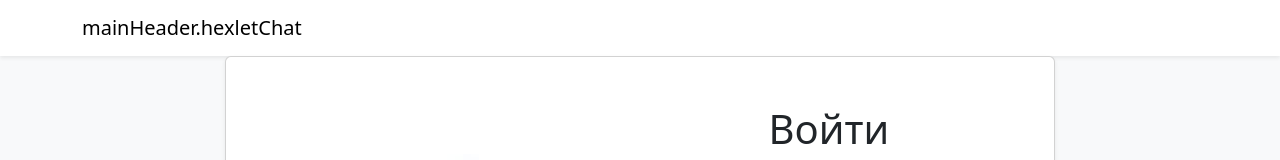
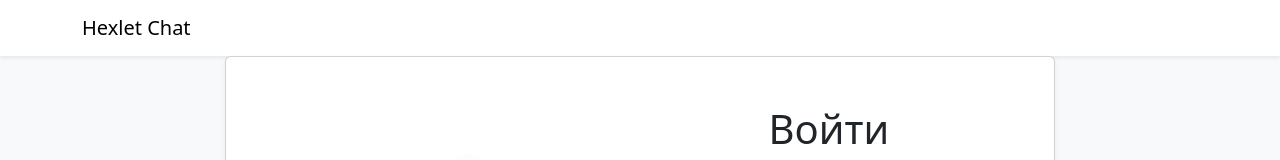
Before and after one commit to Kudrikudrii/frontend-project-12, a React (Vite) app in the folder frontend/: page /login in a window 1280 px wide. Shown: the top 160 px of the page. Built offline with nearby package versions, Linux system fonts and the light colour scheme.

Commit message:
correcting locales

```diff
--- a/frontend/src/locales/ru.js
+++ b/frontend/src/locales/ru.js
@@ -1,6 +1,6 @@
 export default {
   translation: {
-    mainHeadrer: {
+    mainHeader: {
         hexletChat: 'Hexlet Chat',
         signOut: 'Выйти',
     },
```
